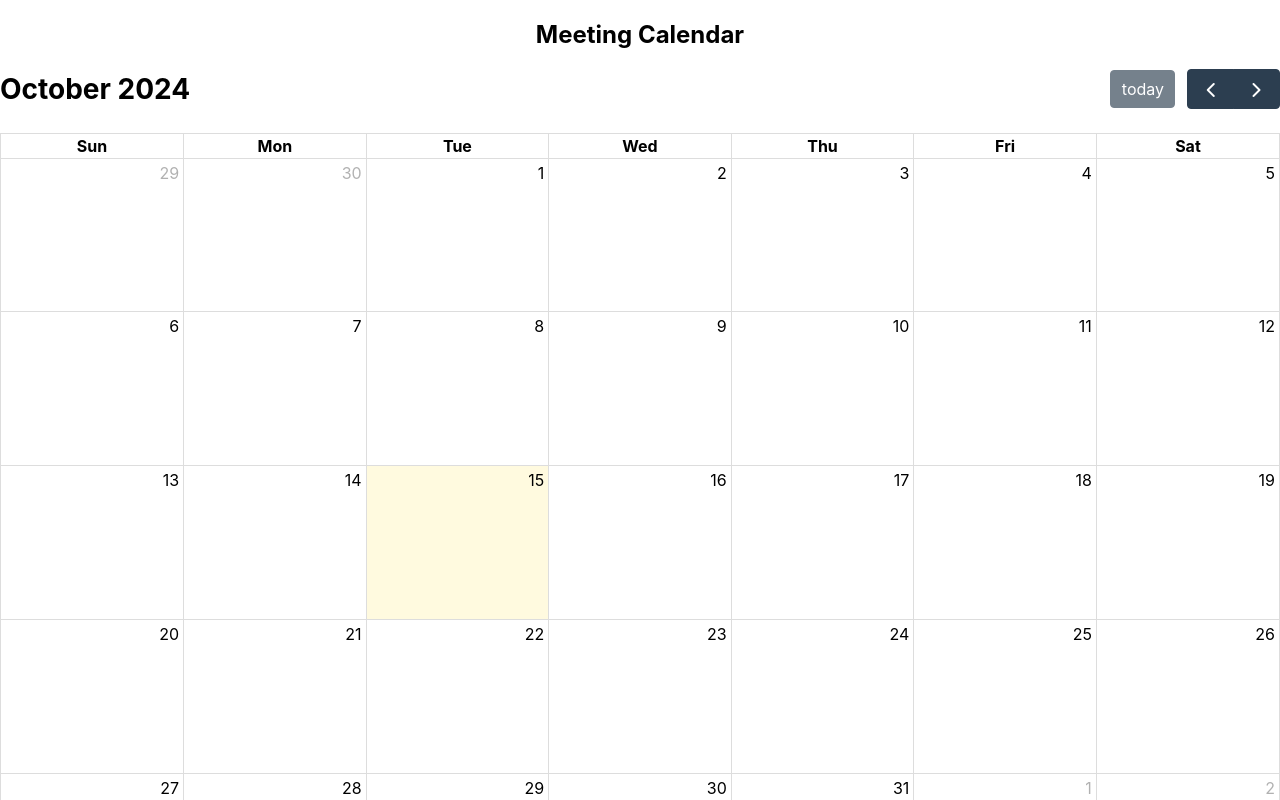
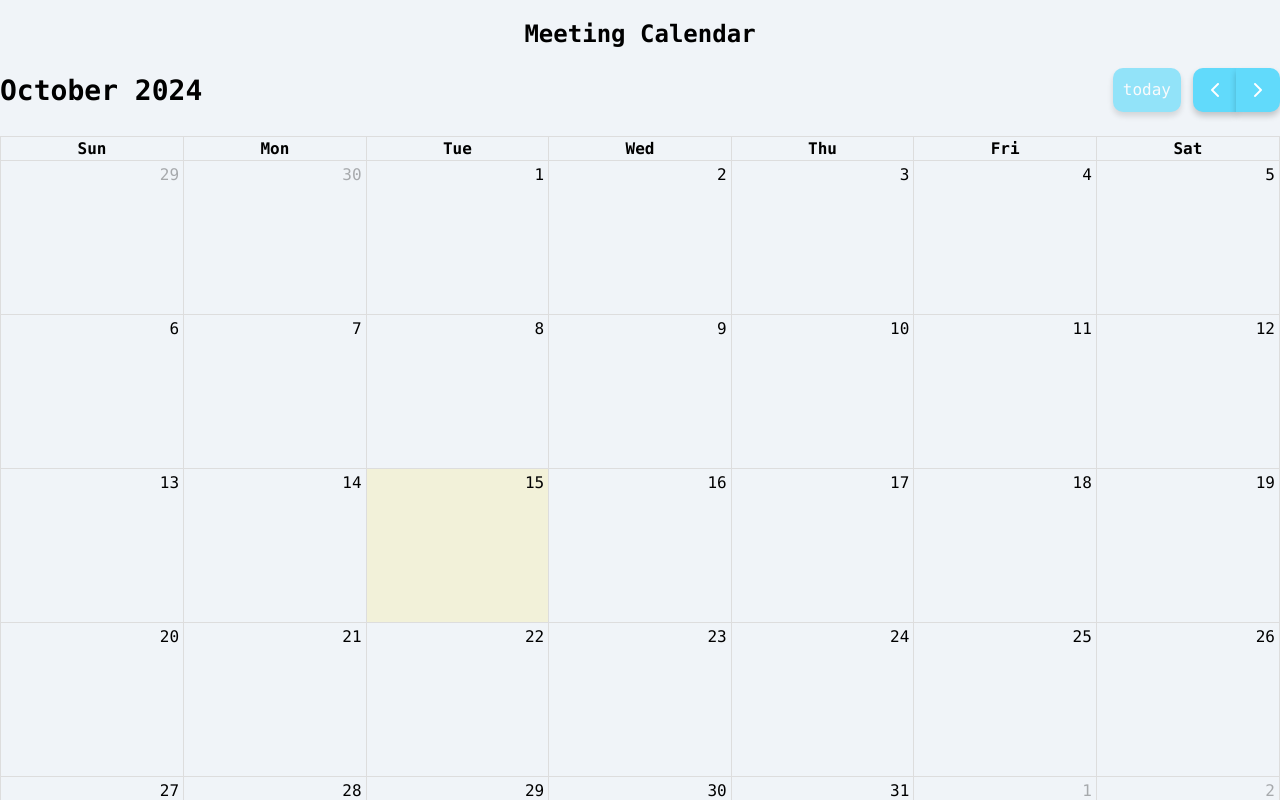
Before and after one commit to alexfisher03/CEN3031_Group4, a React (Create React App) app in the folder frontend/: page / in a window 1280 px wide. Shown: the top 800 px of the page. Built offline with nearby package versions, Linux system fonts and the light colour scheme.

Commit message:
changed calendar font and coloring | added dimension to buttons

```diff
--- a/frontend/src/App.css
+++ b/frontend/src/App.css
@@ -1,5 +1,20 @@
+body {
+  background-color: #f0f4f8;
+  font-family:'Lucida Console', 'Lucida Sans Regular', 'Lucida Grande', 'Lucida Sans Unicode', Geneva, Verdana, sans-serif
+}
+
 .App {
   text-align: center;
+  .fc-button {
+    background-color: #61dafb !important; /* Vibrant background color */
+    border: none;
+    color: white;
+    padding: 10px 10px;
+    font-size: 1rem;
+    border-radius: 10px;
+    transition: background-color 0.5s ease, transform 0.5s ease;
+    box-shadow: 0 4px 6px rgba(0, 0, 0, 0.2);
+  }
 }
 
 .App-logo {
@@ -28,6 +43,14 @@
   color: #61dafb;
 }
 
+
+.fc-button:hover {
+  background-color: #10c0f1 !important;
+  transform: translateY(-2px);
+}
+
+
+
 @keyframes App-logo-spin {
   from {
     transform: rotate(0deg);
```
